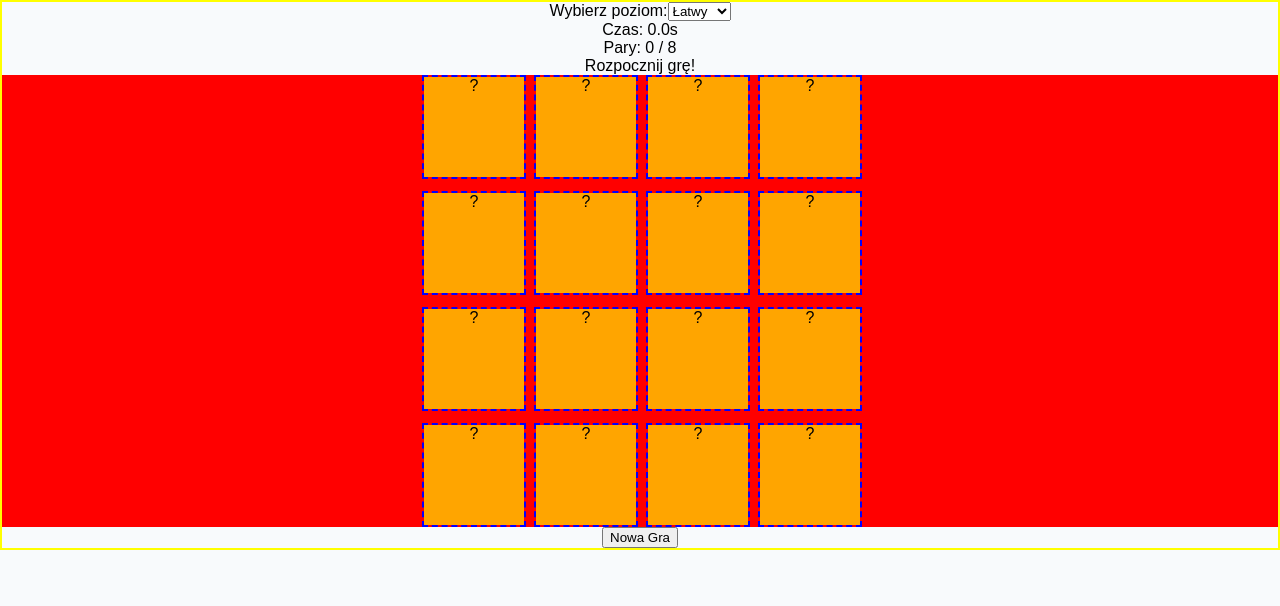
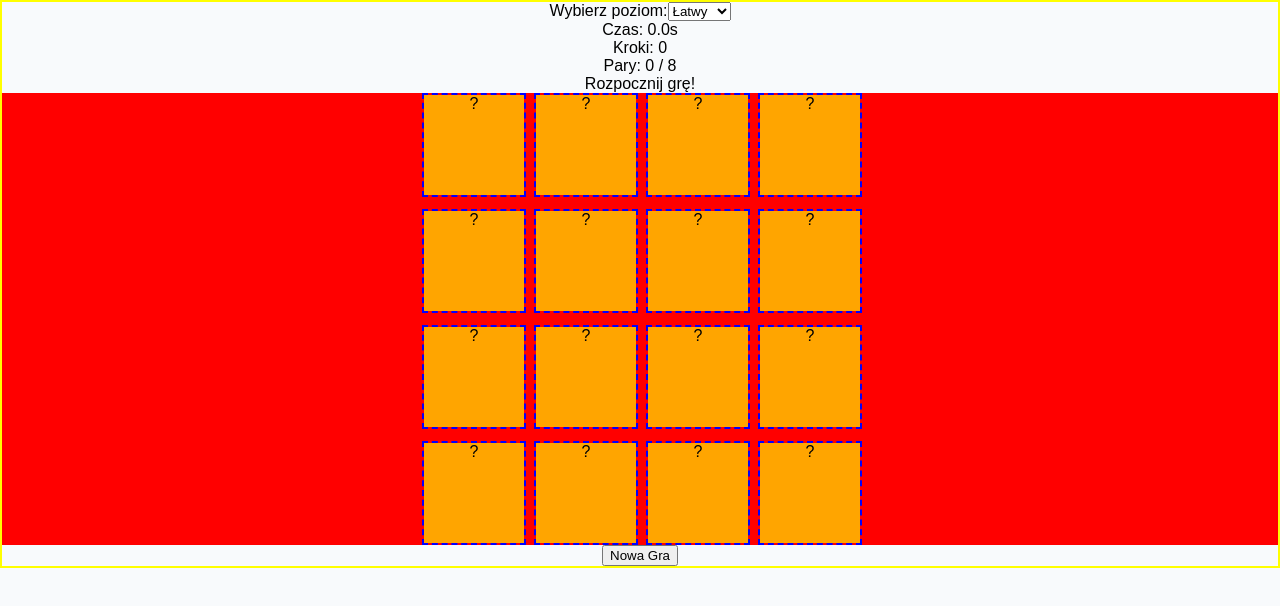
Before and after one commit to WKowalczykDev/TryIT-Memory, a React (Vite) app: page / in a window 1280 px wide. Shown: the top 606 px of the page. Built offline with nearby package versions, Linux system fonts and the light colour scheme.

Commit message:
Dodanie licznika ruchów

```diff
--- a/src/components/Board.tsx
+++ b/src/components/Board.tsx
@@ -22,13 +22,15 @@ function Board({ cards, level, setIsGameChangePossible, newGameFlag, setNewGameF
     const [pairCards, setPairCards] = useState<FlippedCard[]>([]);
     const [flippedCards, setFlippedCards] = useState<FlippedCard[]>([]);
     const [disabled, setDisabled] = useState(false);
+    const [gameState, setGameState] = useState<boolean | undefined>(undefined);
     const [timer, setTimer] = useState<number>(0);
     const [timerID, setTimerID] = useState<number | undefined>(undefined);
-    const [gameState, setGameState] = useState<boolean | undefined>(undefined);
+    const [steps, setSteps] = useState<number>(0);
 
     const handleGameStart = () => {
         setIsGameChangePossible(false);
         setTimer(0);
+        setSteps(0);
         setGameState(true);
         startTimer();
     }
@@ -48,6 +50,7 @@ function Board({ cards, level, setIsGameChangePossible, newGameFlag, setNewGameF
         // ROZGRYWKA - ODWRACANIE KART
         const newFlippedCards = [...flippedCards, { index, value }];
         setFlippedCards(newFlippedCards);
+        setSteps(nOSteps => nOSteps + 1);
 
 
         if (newFlippedCards.length === 2) {
@@ -85,9 +88,10 @@ function Board({ cards, level, setIsGameChangePossible, newGameFlag, setNewGameF
         // ZAKRYCIE KART
         setPairCards([]);
         setFlippedCards([]);
-        // STOPOWANIE I ZEROWANIE LICZNIKA CZASU GRY
+        // STOPOWANIE I ZEROWANIE LICZNIKA CZASU GRY I LICZNIKA RUCHÓW
         stopTimer();
         setTimer(0);
+        setSteps(0);
         // ODBLOKOWANIE MOŻLIWOŚCI KLIKANIA PO ODWRÓCENIU KART
         setTimeout(() => {
             setNewGameFlag(false);
@@ -122,7 +126,7 @@ function Board({ cards, level, setIsGameChangePossible, newGameFlag, setNewGameF
 
     return (
         <div className="game-container">
-            <GameStats timer={timer} pairsFound={pairCards.length / 2} totalPairs={cards.length / 2} gameState={gameState} />
+            <GameStats timer={timer} steps={steps} pairsFound={pairCards.length / 2} totalPairs={cards.length / 2} gameState={gameState} />
             <div className={`board ${level}`}>
                 {cards.map((card, index) => (
                     <Card
--- a/src/components/GameStats.tsx
+++ b/src/components/GameStats.tsx
@@ -1,14 +1,16 @@
 
 interface GameStatsProps {
     timer: number;
+    steps: number;
     pairsFound: number;
     totalPairs: number;
     gameState: boolean | undefined;
 }
 
-function GameStats({ timer, pairsFound, totalPairs, gameState }: GameStatsProps) {
+function GameStats({ timer, steps, pairsFound, totalPairs, gameState }: GameStatsProps) {
     return (<div className="game-stats">
         <div>Czas: {timer.toFixed(1)}s</div>
+        <div>Kroki: {steps}</div>
         <div>Pary: {pairsFound} / {totalPairs}</div>
         {gameState === undefined ? <div>Rozpocznij grę!</div> : gameState ? <div>Gra w toku...</div> : <div>Gra zakończona!</div>}
     </div>);
```
Also changed, not shown: 1 other file (tests, documents, lock files or other folders).
